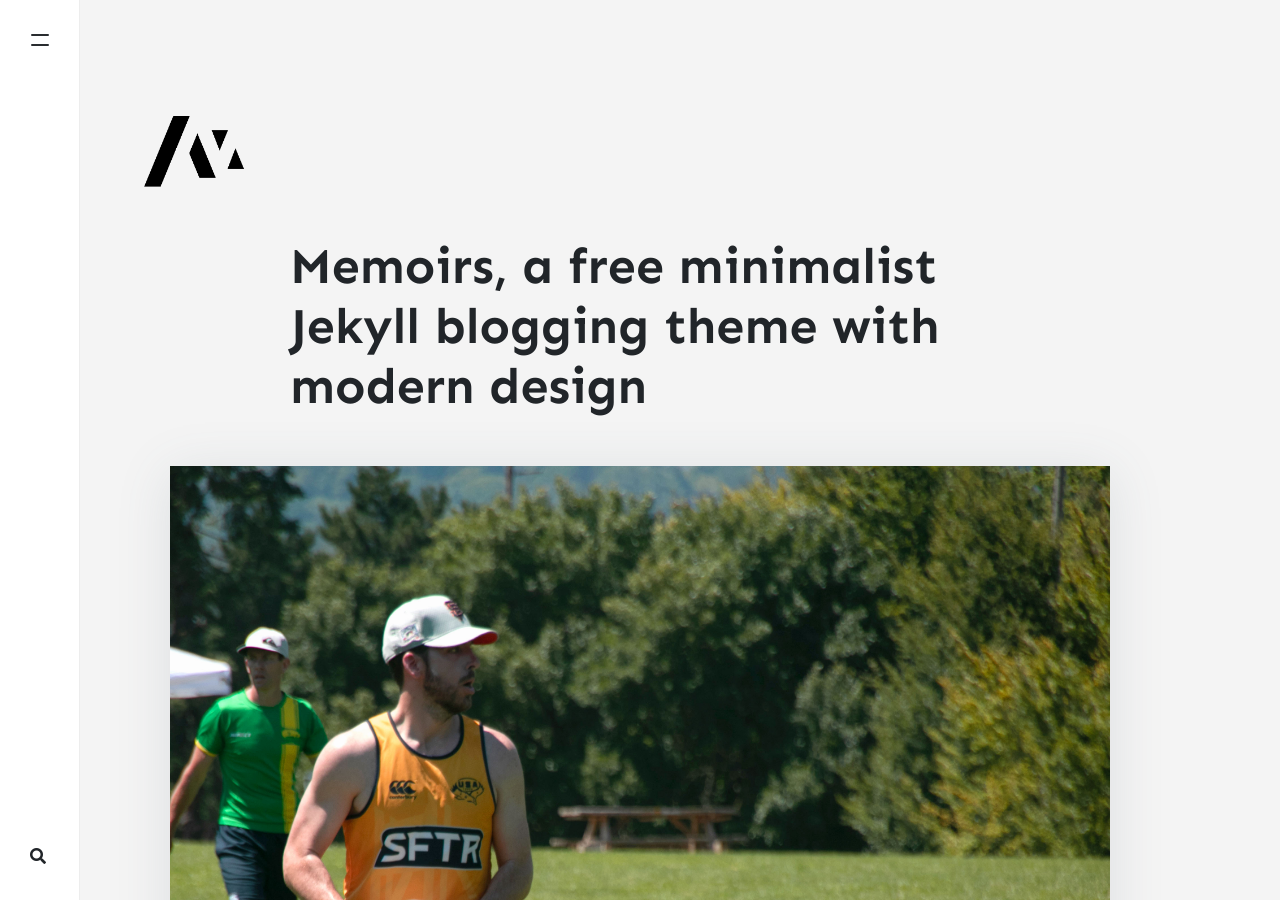
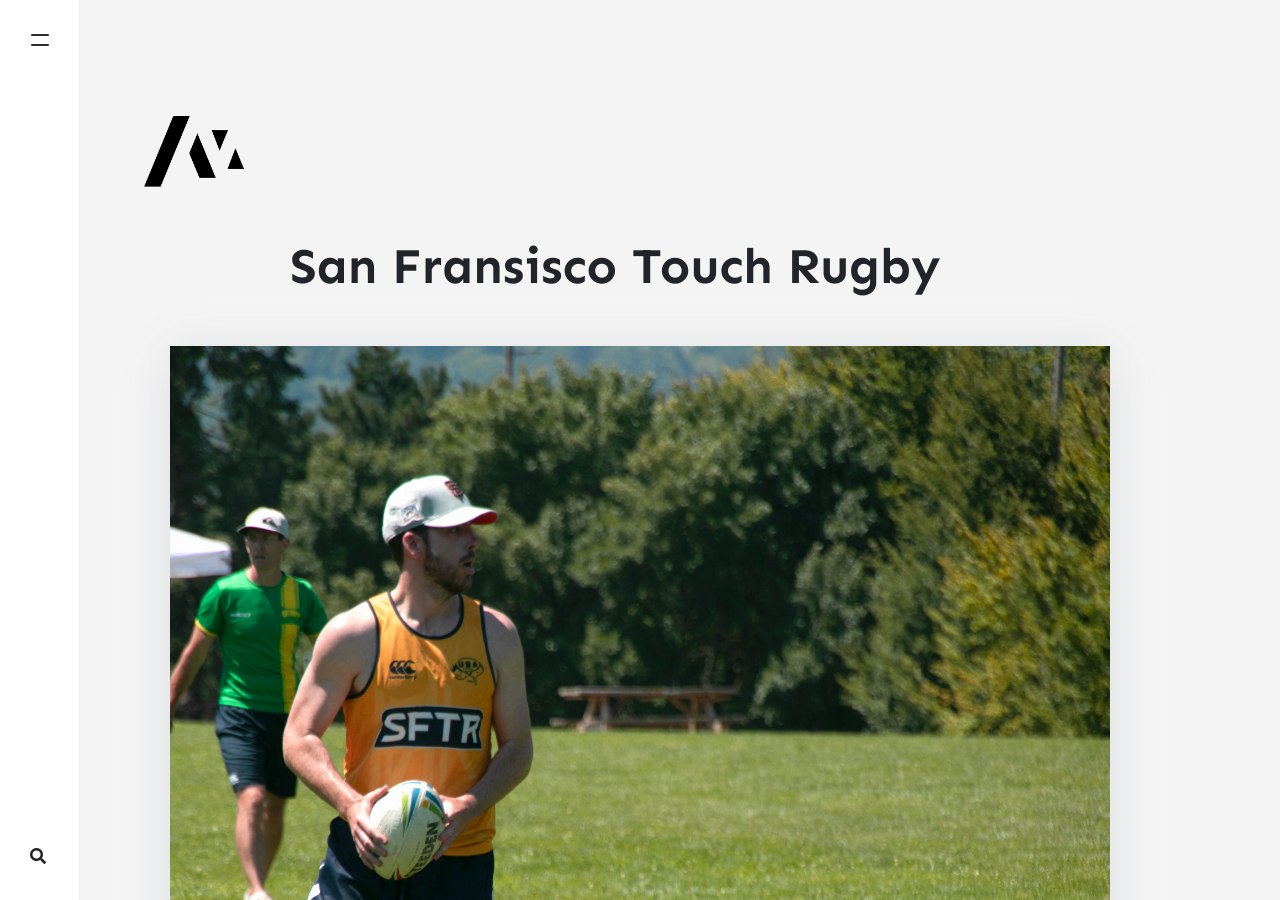
Before and after one commit to stackbit-projects/blue-triceratops-4f502, a Jekyll site: the page built from _pages/about.md, in a window 1280 px wide and 900 px high. Built offline with Jekyll 4.4.1, drawn with Linux system fonts in a browser that asks for light colours; nearby versions of some CDN libraries; comment, search, counter and statistics services are not loaded.

Commit message:
about.md: changed

```diff
--- a/_pages/about.md
+++ b/_pages/about.md
@@ -1,6 +1,6 @@
 ---
 layout: page
-title: Memoirs, a free minimalist Jekyll blogging theme with modern design
+title: San Fransisco Touch Rugby
 permalink: /about
 comments: false
 image: assets/images/hero_2_cropped.jpg
```
